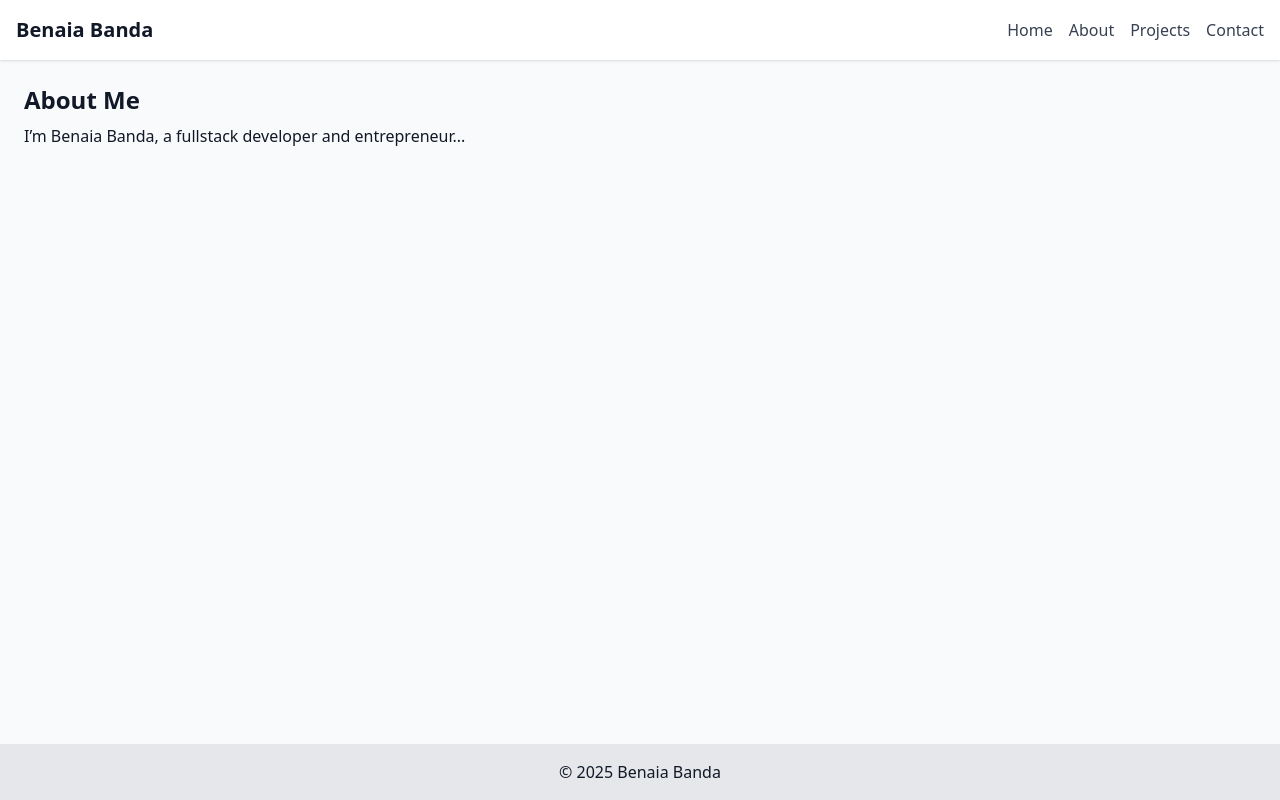
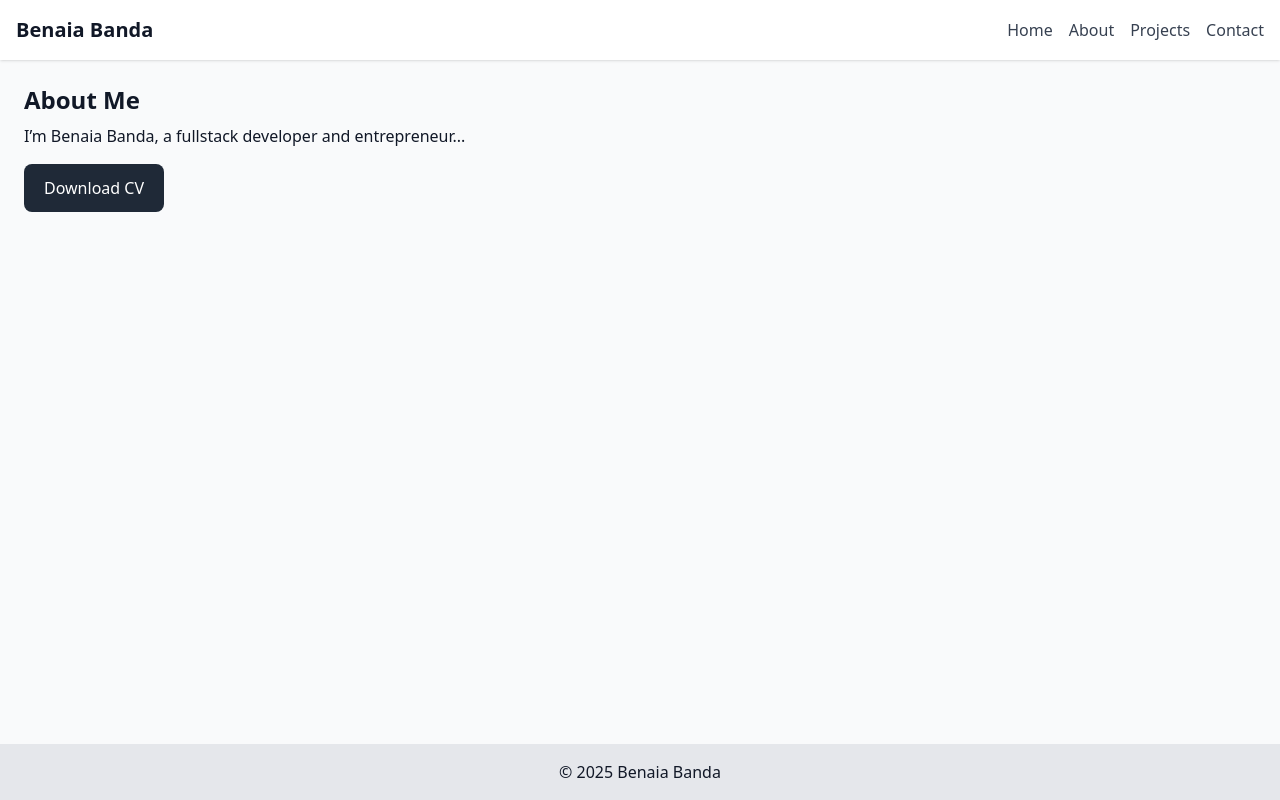
Before and after one commit to Benaia7/benaia-portfolio, a React (Vite) app: page /about in a window 1280 px wide. Built offline with nearby package versions, Linux system fonts and the light colour scheme.

Commit message:
Add CV download button to About page

```diff
--- a/src/pages/About.jsx
+++ b/src/pages/About.jsx
@@ -1,4 +1,3 @@
-// Example for About.jsx
 import React from 'react'
 
 const About = () => {
@@ -6,6 +5,15 @@ const About = () => {
     <div>
       <h2 className="text-2xl font-semibold mb-2">About Me</h2>
       <p>I’m Benaia Banda, a fullstack developer and entrepreneur...</p>
+
+      {/* Download CV Button */}
+      <a
+        href="/Benaia_Banda_CV.pdf"
+        download
+        className="mt-4 inline-block bg-gray-800 text-white px-5 py-3 rounded-lg font-medium hover:bg-gray-700 transition"
+      >
+        Download CV
+      </a>
     </div>
   )
 }
```
